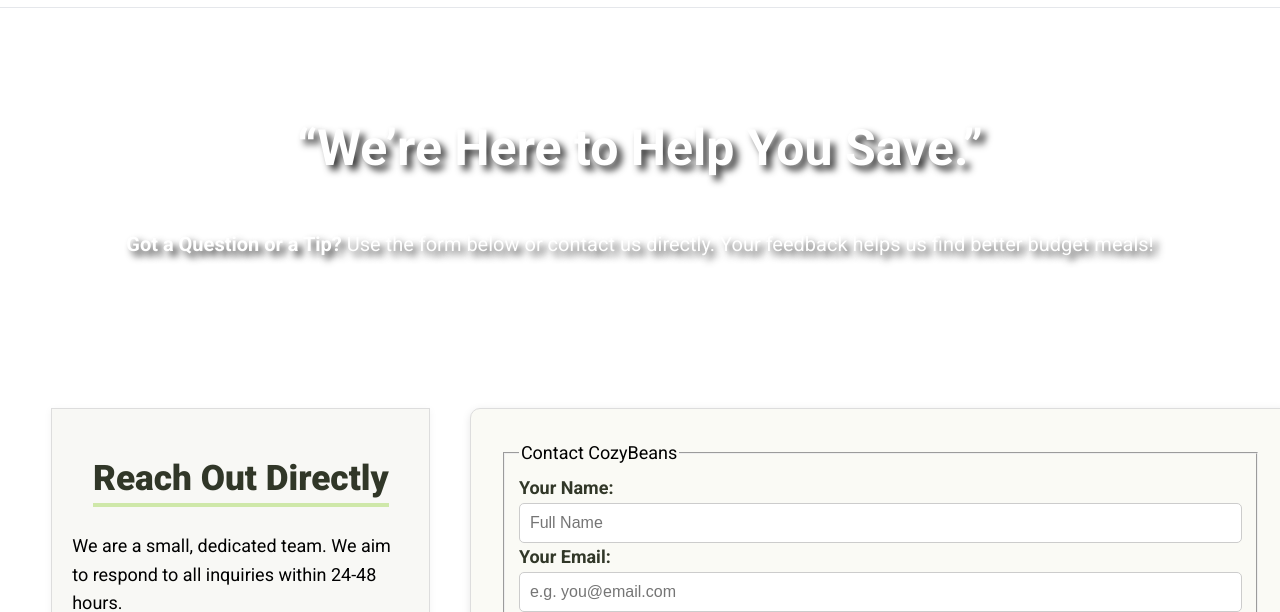
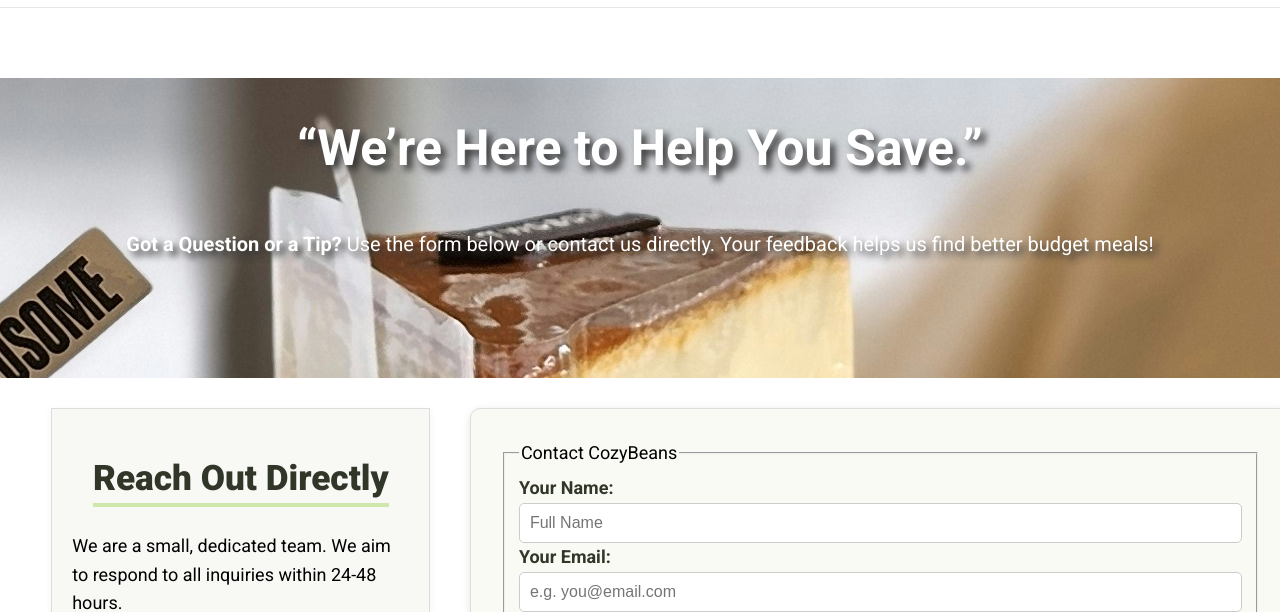
Before and after one commit to Abdullah-ghilan/CozyBeans, a plain HTML site: page contact.html in a window 1280 px wide. Shown: the part 64-676 px from the top of the page. Drawn offline with Linux system fonts and the light colour scheme.

Commit message:
Update style.css

```diff
--- a/css/style.css
+++ b/css/style.css
@@ -238,7 +238,7 @@ body{ font-size: clamp(16px, 1.6vw, 18px); }
 
 
 #showcase {
-	background-image: url('../img/coffee\ and\ desssert.jpg');
+	background-image: url('../img/coffee-and-desssert.jpg');
 	;
 	background-position: center right;
 	min-height: 300px;
```
